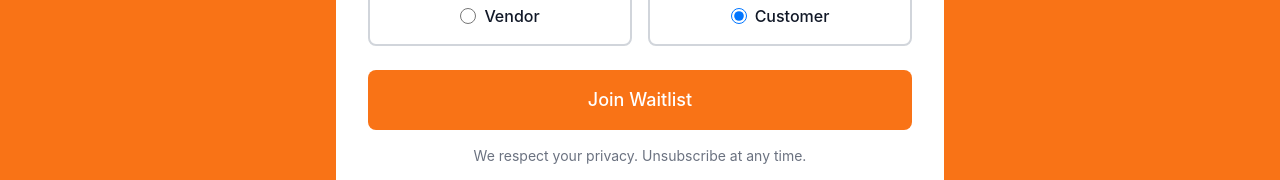
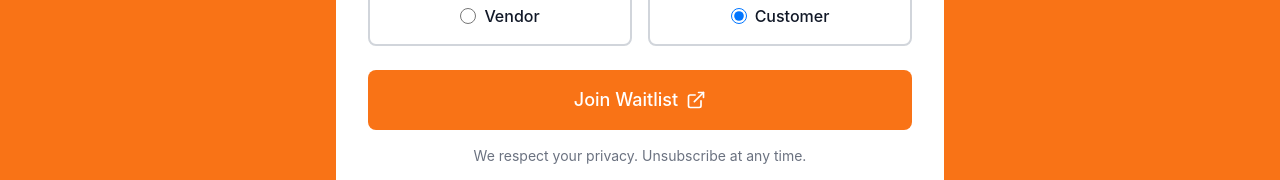
Before and after one commit to zayn-tech-info/shopydash, a React (Vite) app in the folder frontend/web/: page / in a window 1280 px wide. Shown: the part 2765-2945 px from the top of the page. Built offline with nearby package versions, Linux system fonts and the light colour scheme.

Commit message:
feat: enhance Waitlist component with external link and improved button design

```diff
--- a/frontend/web/src/components/Waitlist.jsx
+++ b/frontend/web/src/components/Waitlist.jsx
@@ -1,4 +1,6 @@
+import { ExternalLink } from "lucide-react";
 import { useState } from "react";
+import { Link } from "react-router-dom";
 
 export function Waitlist() {
   const [email, setEmail] = useState("");
@@ -55,7 +57,10 @@ export function Waitlist() {
             </div>
           ) : (
             <form
-              onSubmit={handleWaitlistSubmit}
+              onSubmit={(e) => {
+                e.preventDefault();
+                window.open("https://forms.gle/RD8YyGTCMjh6pkbw6", "_blank", "noopener,noreferrer");
+              }}
               className="bg-white rounded-lg p-8"
             >
               <div className="mb-6">
@@ -106,13 +111,15 @@ export function Waitlist() {
                 </div>
               </div>
 
-              <button
-                type="submit"
-                className="w-full px-8 py-4 bg-orange-500 text-white rounded-lg text-lg font-medium"
-              >
-                Join Waitlist
-              </button>
-
+              <div className="flex space-x-2 items-center text-white">
+                <button
+                  type="submit"
+                  className="w-full px-8 py-4 bg-orange-500 text-white rounded-lg text-lg font-medium flex items-center justify-center gap-2"
+                >
+                  Join Waitlist
+                  <ExternalLink size={20} />
+                </button>
+              </div>
               <p className="text-sm text-gray-500 text-center mt-4">
                 We respect your privacy. Unsubscribe at any time.
               </p>
```
